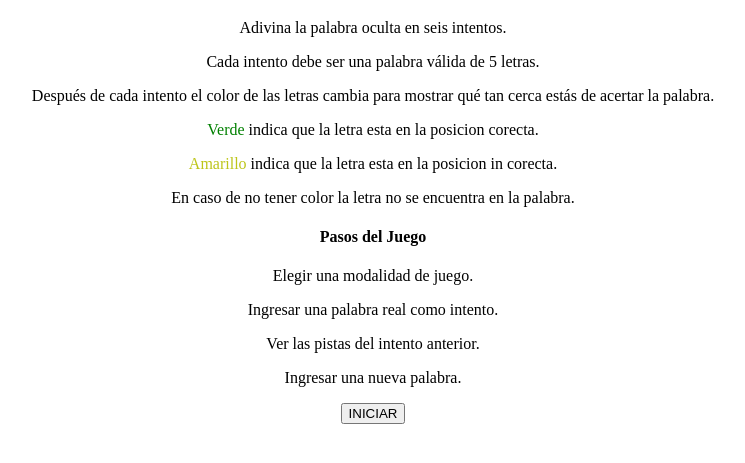
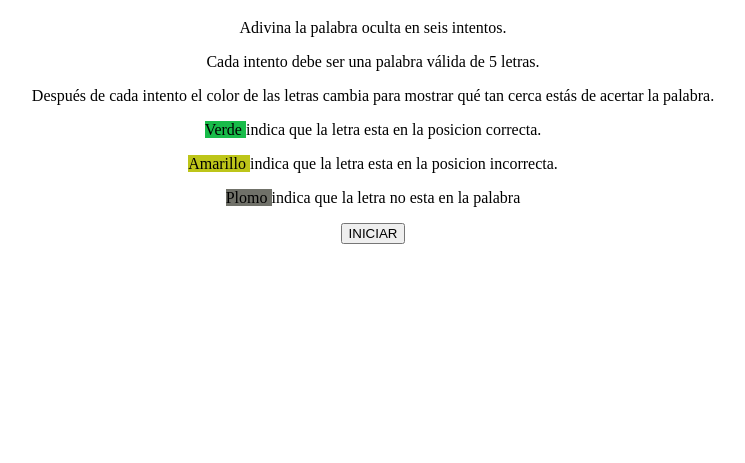
Before and after one commit to NicoleUribe/Cloneproyecto, a website: page index.html in a window 1280 px wide. Shown: the part 87-550 px from the top of the page, without its empty margins (267-1012 px from the left). Drawn offline with Linux system fonts and the light colour scheme.

Commit message:
refactorizarUI

```diff
--- a/index.html
+++ b/index.html
@@ -8,19 +8,17 @@
       <p> Cada intento debe ser una palabra válida de 5 letras.</p>
       <p> Después de cada intento el color de las letras cambia para mostrar qué tan cerca estás de acertar la palabra. </p>
       <p>
-        <span style="color: green">Verde </span>
-        indica que la letra esta en la posicion corecta.
+        <span style="background: rgb(24, 187, 73)">Verde </span>
+        indica que la letra esta en la posicion correcta.
       </p>
       <p>
-        <span style="color: rgb(189, 197, 25)">Amarillo </span>
-        indica que la letra esta en la posicion in corecta.
+        <span style="background: rgb(189, 197, 25)">Amarillo </span>
+        indica que la letra esta en la posicion incorrecta.
       </p>
-      <p> En caso de no tener color la letra no se encuentra en la palabra.</p>
-      <h4>Pasos del Juego</h4>
-      <p> Elegir una modalidad de juego.</p>
-      <p> Ingresar una palabra real como intento.</p>
-      <p> Ver las pistas del intento anterior.</p>
-      <p> Ingresar una nueva palabra.</p>
+      <p>
+        <span style="background: #707169">Plomo </span>
+        indica que la letra no esta en la palabra
+      </p>
         <a href="index2.html">
           <input type="button" value="INICIAR" />
         </a>
--- a/src/presenter.js
+++ b/src/presenter.js
@@ -51,6 +51,8 @@ intentoForm.addEventListener("submit", (event) => {
   }
   if(intentos==0){
     alert(juego.adivinar(intento))
+    intentoForm.reset()
+
   }
   if(!myArray.includes(intento)){
     confirm("Palabra no esta en la lista");
```
Also changed, not shown: index2.html (+13 -3 lines).
